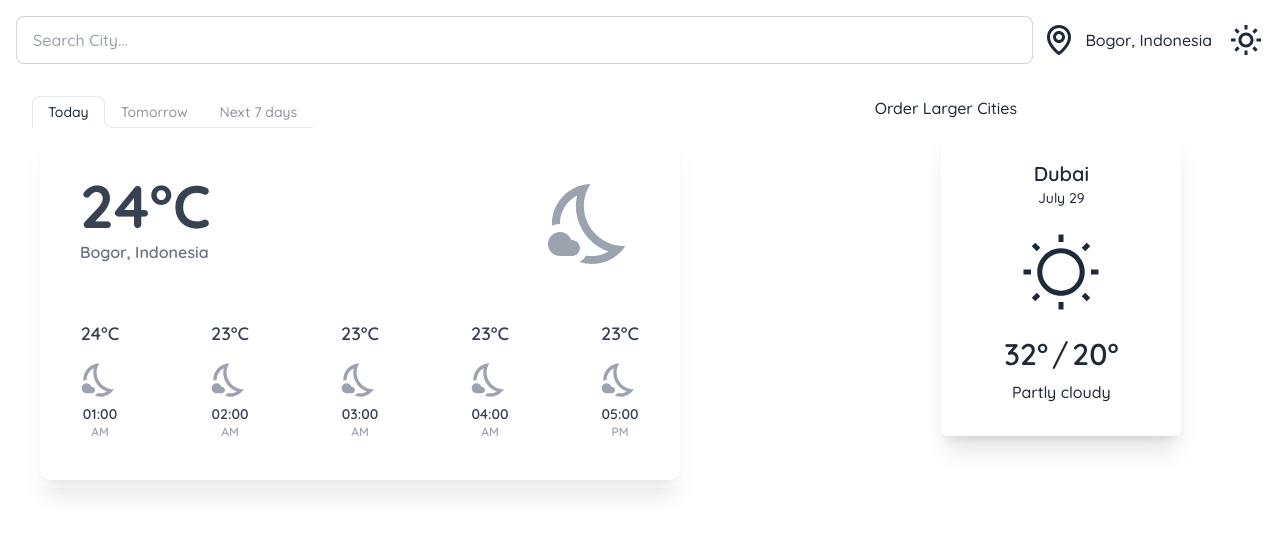
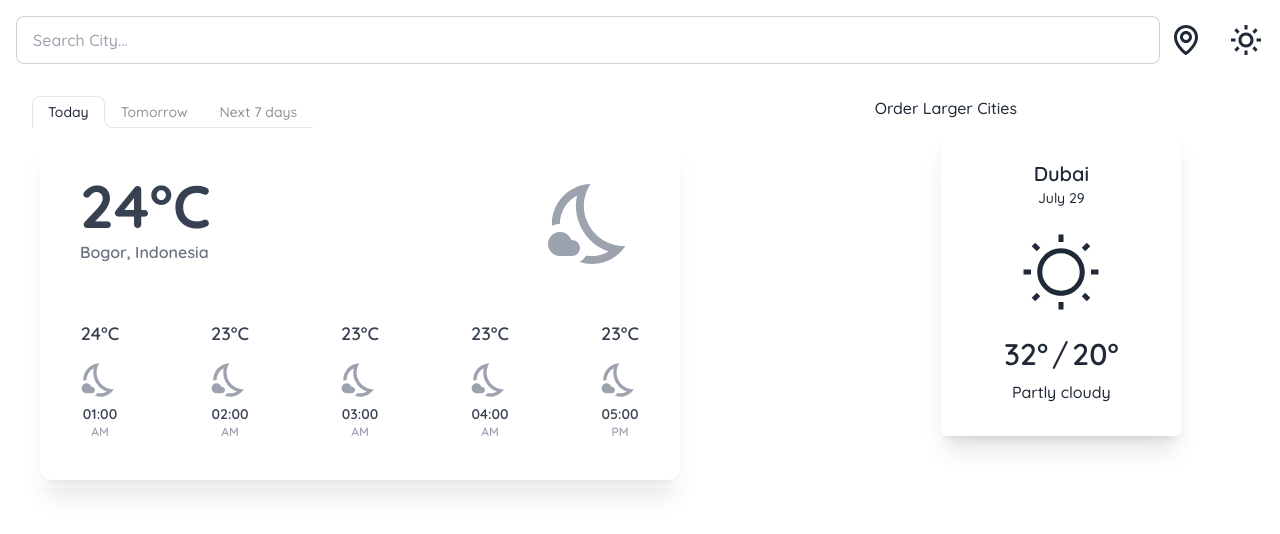
Before and after one commit to radenmasabdul/weatherapp, a React (Vite) app: page / in a window 1280 px wide. Shown: the top 534 px of the page. Built offline with nearby package versions, Linux system fonts and the light colour scheme.

Commit message:
get location

```diff
--- a/src/components/Navbar.jsx
+++ b/src/components/Navbar.jsx
@@ -1,23 +1,53 @@
-import React from "react";
+import React, { useState } from "react";
+
+import axios from "axios";
 
 import { BiSun } from "react-icons/bi";
 import { BiMap } from "react-icons/bi";
 
 const Navbar = () => {
+  const [weather, setWeather] = useState([]);
+
+  const fetchApi = async (e) => {
+    e.preventDefault();
+    const loc = e.target.elements.loc.value;
+    const url = `https://api.openweathermap.org/data/2.5/weather?q=${loc}&appid=${
+      import.meta.env.VITE_MY_KEY
+    }`;
+    const req = axios.get(url);
+    const res = await req;
+    setWeather({
+      desc: res.data.weather[0].description,
+      temp: res.data.main.temp,
+      city: res.data.name,
+      country: res.data.sys.country,
+      humidity: res.data.main.humidity,
+      press: res.data.main.pressure,
+    });
+    console.log(res.data);
+  };
+
+  //convert K to C
+  let k = weather.temp;
+  let c = k - 273.15;
+
   return (
     <>
       <div className="navbar bg-base-100">
-        <div className="flex-1">
+        <form className="flex-1" onSubmit={fetchApi}>
           <input
             type="text"
             placeholder="Search City..."
             className="input input-bordered w-full my-2 mx-2"
+            name="loc"
           />
-        </div>
+        </form>
         <div className="flex-none">
           <BiMap className="md:text-4xl min-[320px]:text-2xl" />
           <p className="mx-2 md:text-base min-[320px]:text-sm">
-            Bogor, Indonesia
+            {Object.keys(weather).length > 0
+              ? `${weather.city} , ${weather.country}`
+              : ""}
           </p>
           <button className="mx-2">
             <BiSun className="md:text-4xl min-[320px]:text-2xl" />
```
